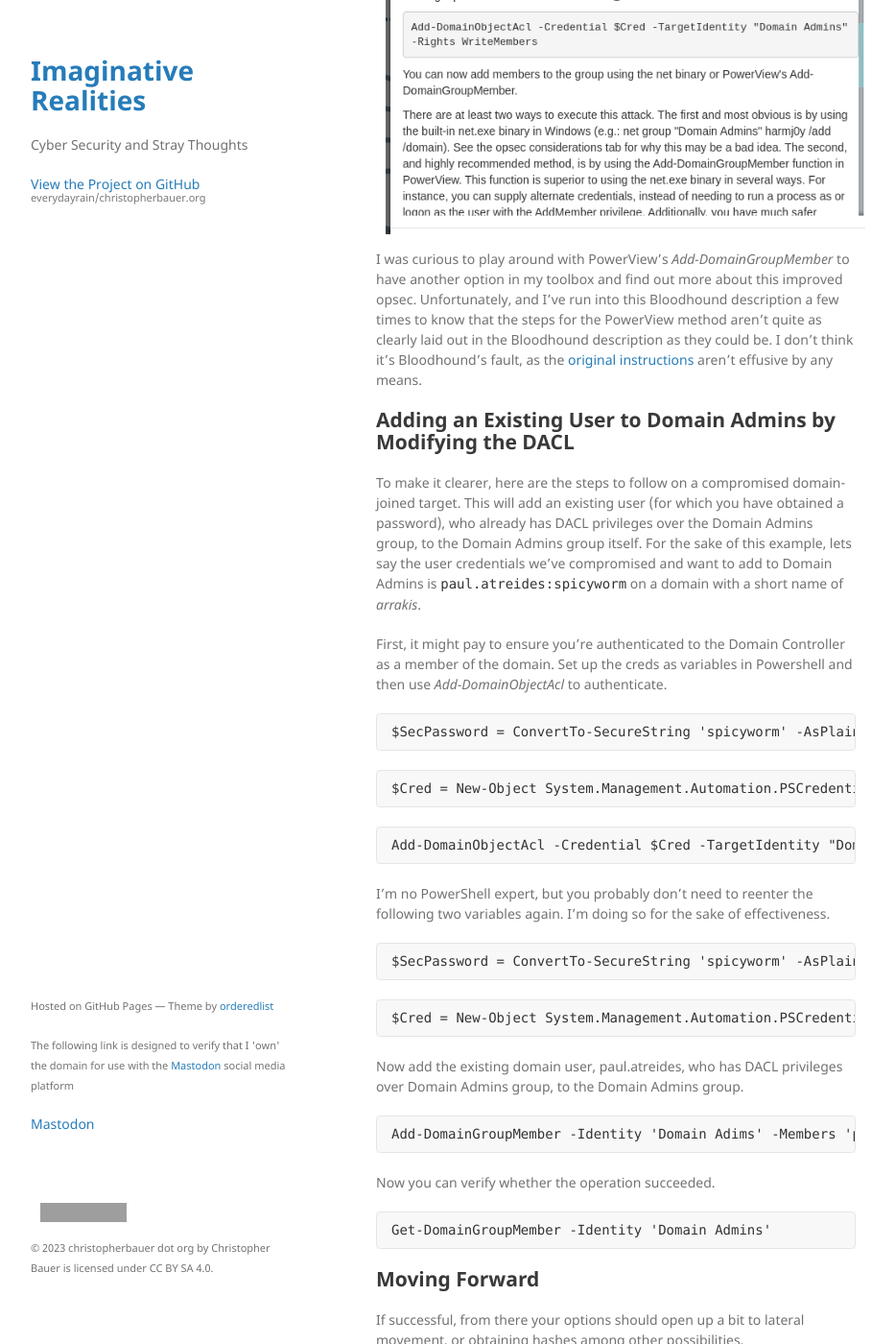
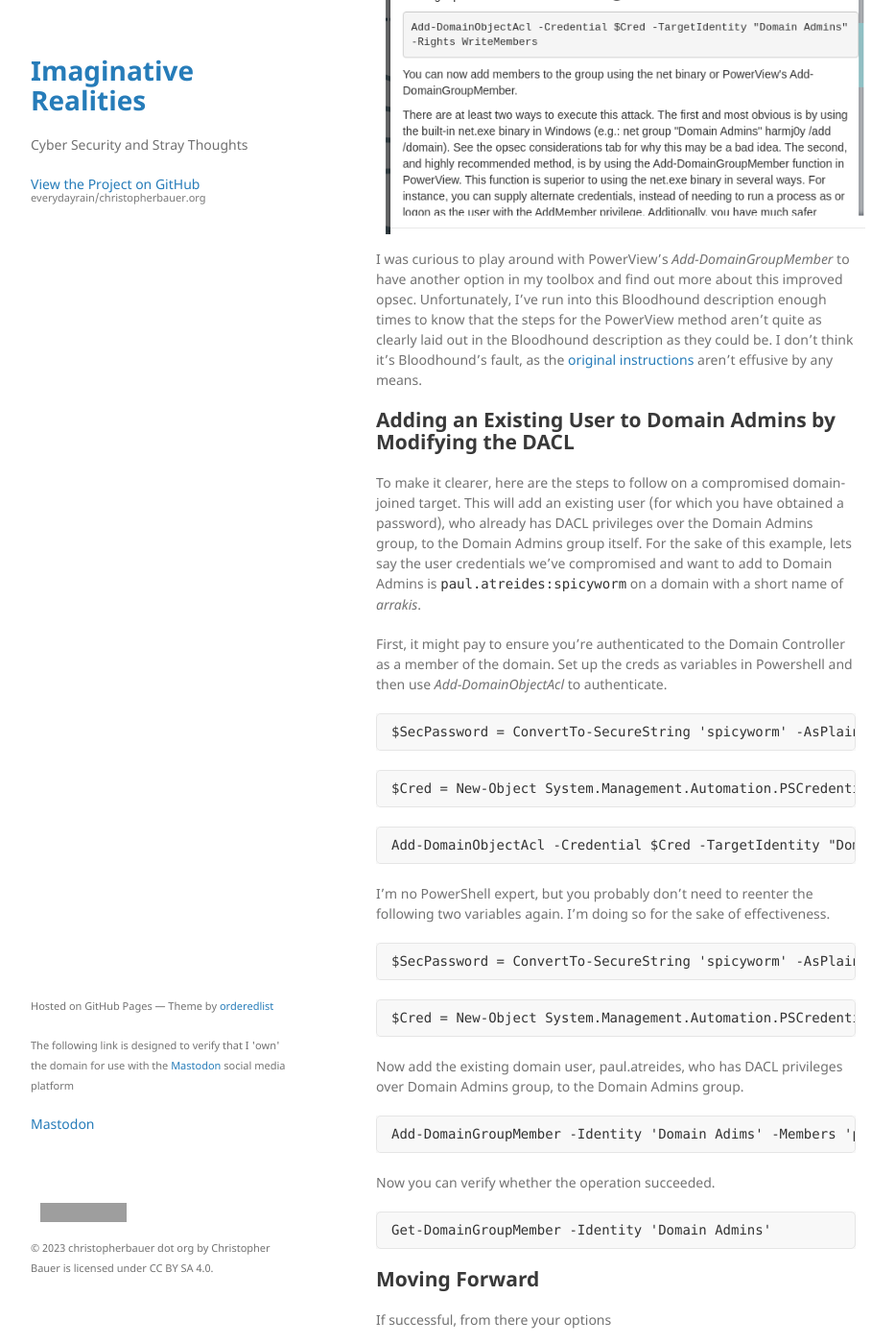
Before and after one commit to everydayrain/christopherbauer.org, a Jekyll site: the page built from _posts/2024-12-12-pv-dacl-mods.md, in a window 1280 px wide and 1400 px high, scrolled down 874 px. Shown: the whole window at 96% size, without its empty margins (178-1111 px from the left). Built offline with Jekyll 4.4.1, drawn with Linux system fonts in a browser that asks for light colours; grey boxes are pictures that could not be loaded.

Commit message:
copy edits to dacl post

```diff
--- a/_posts/2024-12-12-pv-dacl-mods.md
+++ b/_posts/2024-12-12-pv-dacl-mods.md
@@ -11,7 +11,7 @@ Ever come across an edge description in Boodhound on DACL abuse?  They tend to l
 The Windows abuse instructions on the edge tend to offer two ways to proceed, either using *net group* from net.exe or PowerView.  I've always used the net.exe method, but they recommend PowerView because the opsec for net.exe is challenging.
 
 ![](/assets/img/2024-12-12_08-59.png)
-I was curious to play around with PowerView's *Add-DomainGroupMember* to have another option in my toolbox and find out more about this improved opsec.  Unfortunately, and I've run into this Bloodhound description a few times to know that the steps for the PowerView method aren't quite as clearly laid out in the Bloodhound description as they could be.  I don't think it's Bloodhound's fault, as the [original instructions](https://powersploit.readthedocs.io/en/latest/Recon/Add-DomainGroupMember/) aren't effusive by any means.
+I was curious to play around with PowerView's *Add-DomainGroupMember* to have another option in my toolbox and find out more about this improved opsec.  Unfortunately, I've run into this Bloodhound description enough times to know that the steps for the PowerView method aren't quite as clearly laid out in the Bloodhound description as they could be.  I don't think it's Bloodhound's fault, as the [original instructions](https://powersploit.readthedocs.io/en/latest/Recon/Add-DomainGroupMember/) aren't effusive by any means.
 
 
 ## Adding an Existing User to Domain Admins by Modifying the DACL
@@ -51,4 +51,4 @@ Get-DomainGroupMember -Identity 'Domain Admins'
 
 
 ## Moving Forward
-If successful, from there your options should open up a bit to lateral movement, or obtaining hashes among other possibilities.
+If successful, from there your options
```
